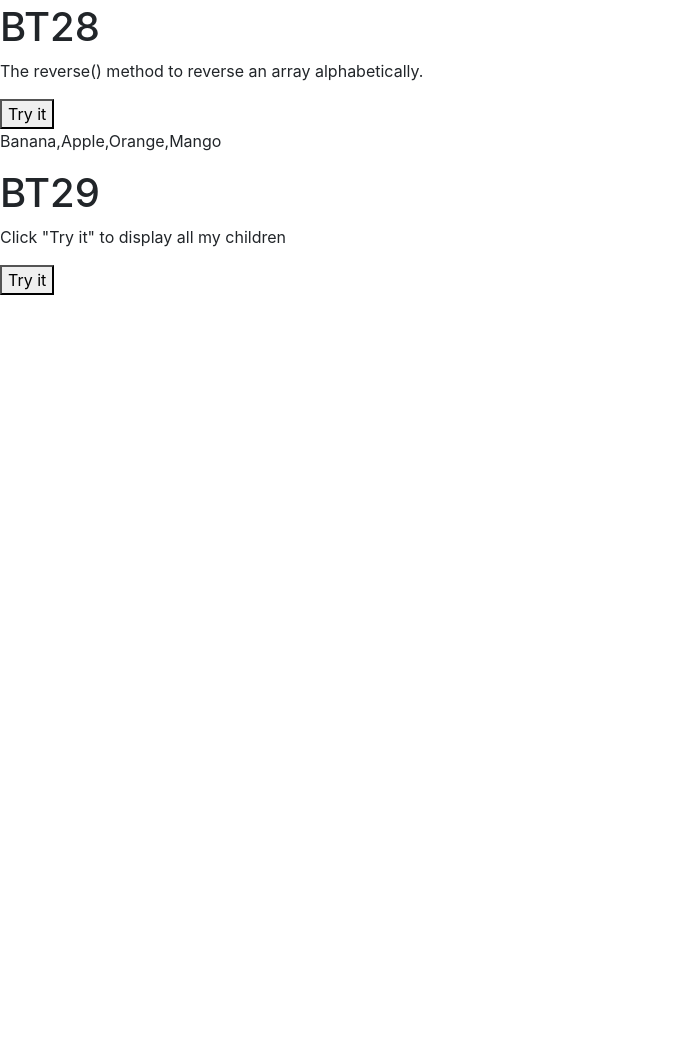
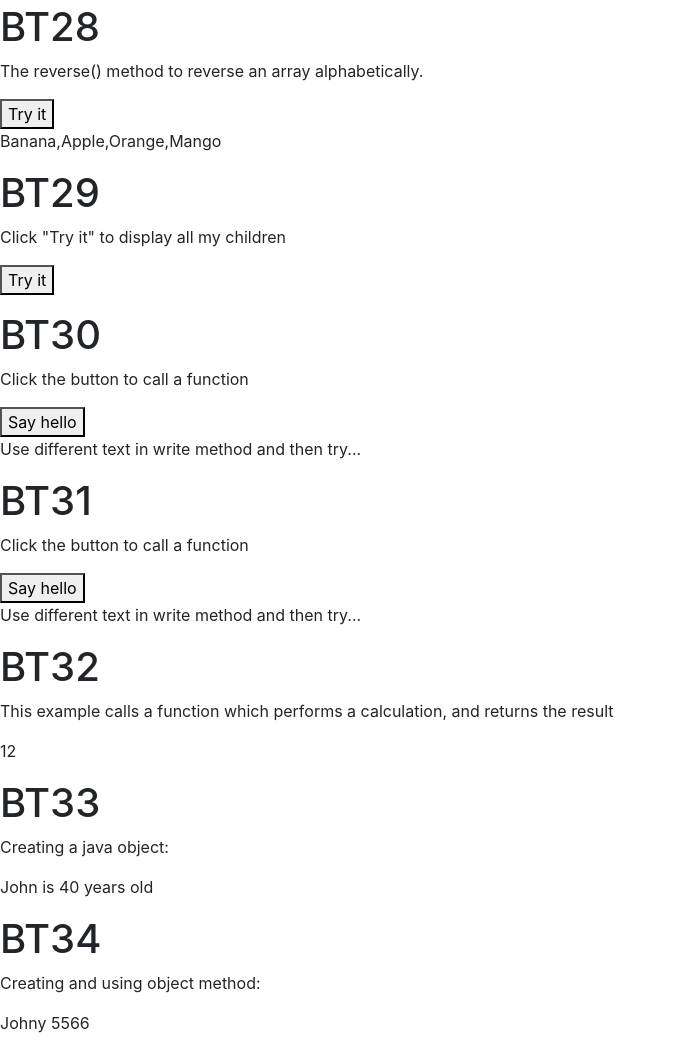
Before and after one commit to Tunglkps00866/MyGit, a plain HTML site: page index.html in a window 1280 px wide. Shown: the part 4144-5195 px from the top of the page, without its empty margins (0-676 px from the left). Before the commit the page ends 4455 px from the top, so only its background shows below. Drawn offline with nearby package versions, Linux system fonts and the light colour scheme.

Commit message:
Update 22/10

```diff
--- a/demo.js
+++ b/demo.js
@@ -98,9 +98,9 @@ function myfunction5()
 
 function myfunction6()
 {
-    var age, voteable;
-    age = document.getElementById("age").value;
-    voteable = (age <18)? "Too young" : "Old enough";
+    var age1, voteable;
+    age1 = document.getElementById("age").value;
+    voteable = (age1 <18)? "Too young" : "Old enough";
     document.getElementById("Age").innerHTML=voteable+" to vote."
 }
 
@@ -239,3 +239,41 @@ function myfunction18()
     var mychil=mygirls.concat(myboys);
     document.getElementById("chil").innerHTML=mychil;
 }
+
+//Bai tap 30
+function myfunction19()
+{
+    document.write("Hello there!");
+}
+
+//Bai tap 31
+ function myfunction20(Ten,Tuoi)
+ {
+     document.write(Ten+" is "+Tuoi+" years old ")
+ }
+
+ //Bai tap 32
+ function myfunction21(a1,b1)
+ {
+     return a1*b1;
+ }
+ document.getElementById("data14").innerHTML=myfunction21(4,3)
+
+ //Bai tap 33
+
+ var connguoi={Ten1:"John",Ho1:"Smith",Tuoi1:40,Maumat:"Blue"};
+ document.getElementById("data15").innerHTML=connguoi.Ten1 +" is "+connguoi.Tuoi1+" years old"
+
+ //Bai tap 34
+ var connguoi1=
+    {
+    Ten2:"Johny",
+    Ho2:"Smith",
+    Tuoi2:70,
+    id:5566,
+    fullname:function()
+        {
+            return this.Ten2+" "+this.id;
+        }
+    }
+document.getElementById("data16").innerHTML=connguoi1.fullname();
--- a/index.html
+++ b/index.html
@@ -160,6 +160,28 @@
                     <P>Click "Try it" to display all my children</P>
                     <button onclick="myfunction18()">Try it</button>
                     <p id="chil"></p>
+
+                    <h1>BT30</h1>
+                    <p>Click the button to call a function</p>
+                    <button onclick="myfunction19()">Say hello</button>
+                    <p>Use different text in write method and then try...</p>
+
+                    <h1>BT31</h1>
+                    <p>Click the button to call a function</p>
+                    <button onclick="myfunction20('Sara','40')">Say hello</button>
+                    <p>Use different text in write method and then try...</p>
+
+                    <h1>BT32</h1>
+                    <p>This example calls a function which performs a calculation, and returns the result</p>
+                    <p id="data14"></p>
+
+                    <h1>BT33</h1>
+                    <p>Creating a java object:</p>
+                    <p id="data15"></p>
+
+                    <h1>BT34</h1>
+                    <p>Creating and using object method:</p>
+                    <p id="data16"></p>
                     <script type="text/JavaScript" src="demo.js"></script>
             </body>
         </html>
```
